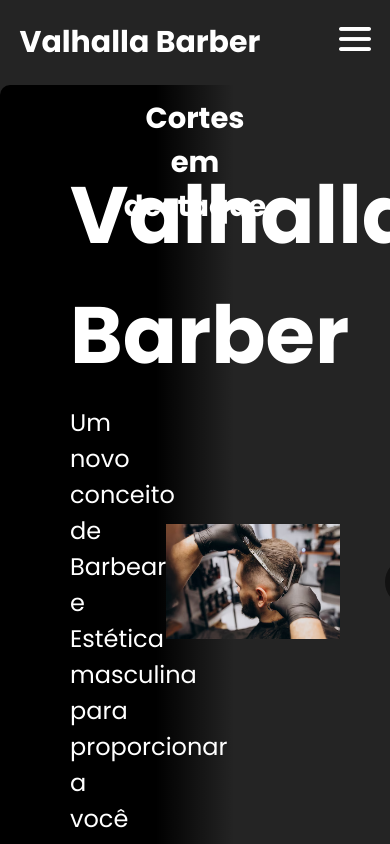
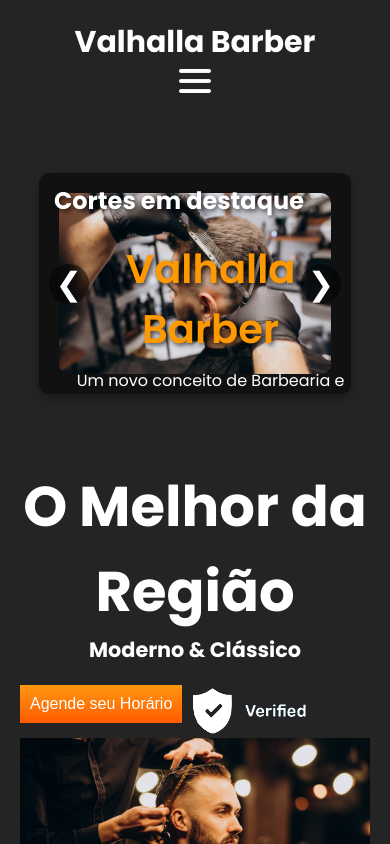
Before and after one commit to Augustus062/barber_service, a website: page index.html in a window 390 px wide. Shown: the top 844 px of the page. Drawn offline with Linux system fonts and the light colour scheme.

Commit message:
Update 1.2 style.css

```diff
--- a/css/style.css
+++ b/css/style.css
@@ -1,4 +1,4 @@
-@import url('https://fonts.googleapis.com/css2?family=Poppins:ital,wght@0,100;0,200;0,300;0,400;0,500;0,600;0,700;0,800;0,900;1,100;1,200;1,300;1,400;1,500;1,600;1,700;1,800;1,900&display=swap');
+@import url('https://fonts.googleapis.com/css2?family=Poppins:wght@100;200;300;400;500;600;700;800;900&display=swap');
 
 * {
     margin: 0;
@@ -32,15 +32,8 @@
     padding: 0 5%;
     margin: 0 auto;
 }
-.cadastro-barbearia{ /* botão do menu */
-    padding: 9px 15px;
-    color: white;
-    border: none;
-    cursor: pointer;
-    background-image: var(--degrade-btn);
-    transition: background 0.3s ease;
-}
-.btn-cliente {
+
+.cadastro-barbearia, .btn-cliente, .btn-login {
     padding: 9px 15px;
     color: white;
     border: none;
@@ -49,25 +42,16 @@
     transition: background 0.3s ease;
 }
 
-.btn-barbearia:hover {
-    background-image: linear-gradient(#ff5c00, #fe9611); /* Inverte as cores no hover */
-}
-.btn-login {
-    padding: 9px 15px;
-    color: white;
-    border: none;
-    cursor: pointer;
-    background-image: var(--degrade-btn);
-    transition: background 0.3s ease;
+.btn-barbearia:hover, .btn-login:hover, .btn-cadastro:hover {
+    background-image: linear-gradient(#ff5c00, #fe9611);
 }
 
-.btn-login:hover {
-    background-image: linear-gradient(#ff5c00, #fe9611); /* Inverte as cores no hover */
+.btn-cadastro {
+    padding: 9px 15px;
+    font-weight: bold;
 }
 
-
-
-/* Classe do site */
+/* Menu de navegação */
 nav {
     display: flex;
     justify-content: space-between;
@@ -117,7 +101,6 @@
     font-size: 4.5rem;
 }
 
-
 .main-text div {
     display: flex;
     align-items: center;
@@ -141,170 +124,110 @@
 }
 
 /* Carrossel */
+/* Estilo atualizado para o carrossel */
 .carrossel {
     position: relative;
-    display: flex;
-    align-items: center;
-    justify-content: space-between; /* Alinha o texto e as imagens */
-    background: linear-gradient(to right, #000000 40%, transparent 60%); /* Degradê semelhante ao exemplo */
-    padding: 50px;
+    overflow: hidden;
+    margin: 50px auto;
+    max-width: 80%;
     border-radius: 10px;
-    max-width: 1440px;
-    margin: auto;
-    overflow: hidden;
+    box-shadow: 0 4px 10px rgba(0, 0, 0, 0.3);
+    background-color: #111; /* Fundo escuro */
 }
 
-/* Título centralizado na parte superior do carrossel */
-.carrossel-titulo {
+.carrossel-titulo h5 {
     position: absolute;
-    top: 1%;
-    left: 50%;
-    transform: translateX(-50%);
-    color: white;
-    padding: 1px 30px;
-    border-radius: 5px;
-    font-size: 35px;
-    z-index: 25;
-    text-align: center;
+    top: 10px;
+    left: 15px;
+    color: #fff;
+    font-size: 1.5rem;
+    font-weight: bold;
+    text-shadow: 2px 2px 5px rgba(0, 0, 0, 0.7);
+    z-index: 10;
 }
 
 .mensagem-carrossel {
-    color: white;
-    font-size: 1.5rem;
-    max-width: 40%; /* Limita a largura do texto */
-    line-height: 1.5;
-    text-align: left;
-    padding: 20px;
+    position: absolute;
+    top: 30%;
+    left: 10%;
+    z-index: 10;
+    color: #fff;
+    max-width: 400px;
 }
 
 .mensagem-carrossel h3 {
-    font-size: 5rem; /* Ajuste do tamanho do título */
-    font-weight: bold;
+    font-size: 2.5rem;
+    font-weight: 600;
     margin-bottom: 10px;
+    color: #ff9900; /* Destaque com laranja */
+    text-shadow: 2px 2px 5px rgba(0, 0, 0, 0.7);
 }
 
 .mensagem-carrossel p {
-    font-size: 1.5rem; /* Ajuste do tamanho da descrição */
+    font-size: 1rem;
+    margin-bottom: 20px;
+    line-height: 1.5;
 }
 
-.btn-contato{
-    color: white;
-    background-color: var(--degrade-btn);
+.mensagem-carrossel button {
+    padding: 10px 20px;
+    font-size: 1rem;
+    color: #fff;
+    background-color: #ff6600;
     border: none;
-    font-family: "Poppins", sans-serif;
-    font-size: 15px;
+    border-radius: 5px;
     cursor: pointer;
-}
-.btn-cadastro:hover{
-    background-image: linear-gradient(#ff5c00, #fe9611);
+    transition: background-color 0.3s ease;
 }
 
-
-.btn-cadastro {
-    padding: 9px 15px;
-    color: white;
-    background-image: var(--degrade-btn);
-    transition: background 0.3s ease;
-    border: none;
-    cursor: pointer;
-    font-weight: bold;
-
-}
-
-.btn-gradiente:hover {
-    background-image: linear-gradient(#ff5c00, #fe9611); /* Efeito de hover */
-}
-
-.slides {
-    display: flex;
-    transition: transform 0.5s ease-in-out;
-    width: 60%; /* Ajusta a largura das imagens */
-    position: relative; /* Para permitir o controle das setas */
+.mensagem-carrossel button:hover {
+    background-color: #e65c00;
 }
 
 .slides img {
     width: 100%;
-    flex-shrink: 0;
+    display: none;
+    border-radius: 10px;
 }
 
-.prox, .anterior {
+.slides img.ativo {
+    display: block;
+}
+
+.anterior, .prox {
     position: absolute;
     top: 50%;
     transform: translateY(-50%);
-    background-color: rgba(0, 0, 0, 0.5);
-    color: white;
+    font-size: 2rem;
+    color: #fff;
+    background: rgba(0, 0, 0, 0.5);
     border: none;
+    border-radius: 50%;
+    width: 40px;
+    height: 40px;
     cursor: pointer;
-    padding: 10px;
-    font-size: 18px;
-    border-radius: 50%;
-    z-index: 5;
-    transition: background 0.3s ease;
+    z-index: 10;
+    display: flex;
+    justify-content: center;
+    align-items: center;
 }
 
 .anterior {
-    left: -30px; /* Ajusta a posição para fora da imagem */
+    left: 10px;
 }
 
 .prox {
-    right: -30px; /* Ajusta a posição para fora da imagem */
+    right: 10px;
 }
 
-.prox:hover, .anterior:hover {
-    background-color: rgba(0, 0, 0, 0.7);
+.anterior:hover, .prox:hover {
+    background: rgba(255, 255, 255, 0.8);
+    color: #000;
 }
-/* fim do carrossel */
 
-/* Responsividade */
-@media (max-width: 960px) {
-    .menu-icon {
-        display: block;
-    }
 
-    .ul {
-        position: fixed;
-        background: var(--preto-titulos);
-        top: 0;
-        width: 100%;
-        height: 100%;
-        left: 100%;
-        transition: 0.3s;
-        flex-direction: column;
-        justify-content: center;
-        z-index: 9; /* Para garantir que esteja acima de outros elementos */
-    }
 
-    .ul li {
-        font-size: 20px;
-        margin: 20px 0px;
-    }
-
-    .ul.ativo {
-        left: 0;
-    }
-
-    main .container {
-        flex-direction: column;
-        padding: 20px;
-    }
-
-    main .container .main-img,
-    main .container .main-text {
-        width: 100%;
-        text-align: center;
-    }
-
-    main .container .main-text h1 {
-        font-size: 3.5rem; /* Reduzido para melhor ajuste em telas menores */
-    }
-
-    main .container .main-text div {
-        justify-content: center;
-    }
-}
-/* Info barbearia/barbeiros cadastrados */
-
-/* Seção de informações da barbearia */
+/* Info Cards */
 .info-cliente {
     padding: 40px 0;
     text-align: center;
@@ -317,7 +240,6 @@
     color: var(--preto-titulos);
 }
 
-/* Estilo dos cartões de informação */
 .info-cards {
     display: flex;
     justify-content: space-between;
@@ -334,7 +256,7 @@
     min-width: 250px;
 }
 
-.info-card h3 { /* titulo info */
+.info-card h3 {
     font-size: 1.8rem;
     margin-bottom: 15px;
     color: white;
@@ -351,24 +273,91 @@
     color: white;
 }
 
-.info-card p {
-    font-size: 1.2rem;
-    color: white;
+/* Responsividade */
+@media (max-width: 960px) {
+    nav {
+        flex-direction: column;
+    }
+
+    .menu-icon {
+        display: block;
+    }
+
+    .ul {
+        display: none;
+        position: fixed;
+        background: var(--preto-titulos);
+        top: 0;
+        width: 100%;
+        height: 100%;
+        left: 100%;
+        transition: 0.3s;
+        flex-direction: column;
+        justify-content: center;
+        z-index: 9;
+    }
+
+    .ul.ativo {
+        left: 0;
+    }
+
+    main .container {
+        flex-direction: column;
+        padding: 20px;
+    }
+
+    .main-text, .main-img {
+        width: 100%;
+        text-align: center;
+    }
+
+    .main-text h1 {
+        font-size: 3.5rem;
+    }
 }
-.linha-servicos{
-    text-align: center;
-    font-size: 2rem;
-    font-weight: bold;
-    margin-bottom: 10px;
 
+@media (max-width: 768px) {
+    .carrossel {
+        flex-direction: column;
+        padding: 20px;
+        text-align: center;
+    }
+
+    .mensagem-carrossel {
+        max-width: 100%;
+        margin-bottom: 20px;
+    }
+
+    .slides {
+        width: 100%;
+    }
+
+    .btn-cadastro, .btn-cliente, .btn-login {
+        padding: 15px 20px;
+        font-size: 1.2rem;
+        margin-bottom: 15px;
+    }
+
+    .info-cards {
+        flex-direction: column;
+    }
 }
-.linha-titulo{
-    border: 0;
-    height: 1px; /* Espessura da linha */
-    background-color: #ff5c00;
-    width: 50%; /*largura da linha */
-    margin: 2% auto; /* centralizar a linha na horizontal */
+
+@media (max-width: 480px) {
+    body {
+        font-size: 14px;
+    }
+
+    h1, h2, h3 {
+        font-size: 1.3rem;
+    }
+
+    .info-cards {
+        flex-direction: column;
+    }
+
+    .btn-cadastro, .btn-cliente, .btn-login {
+        padding: 10px;
+        font-size: 1rem;
+    }
 }
-.titulo-cadastro{
-    color: white;
-}
```
